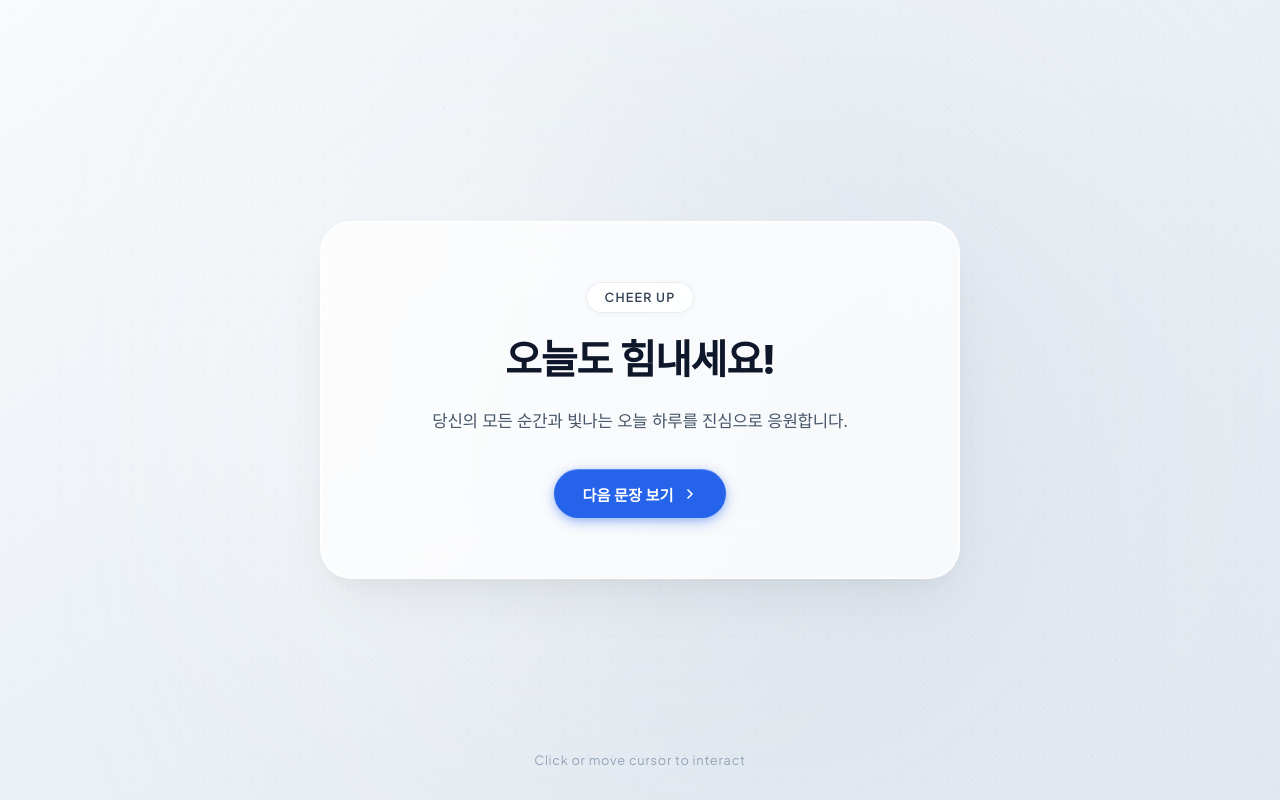
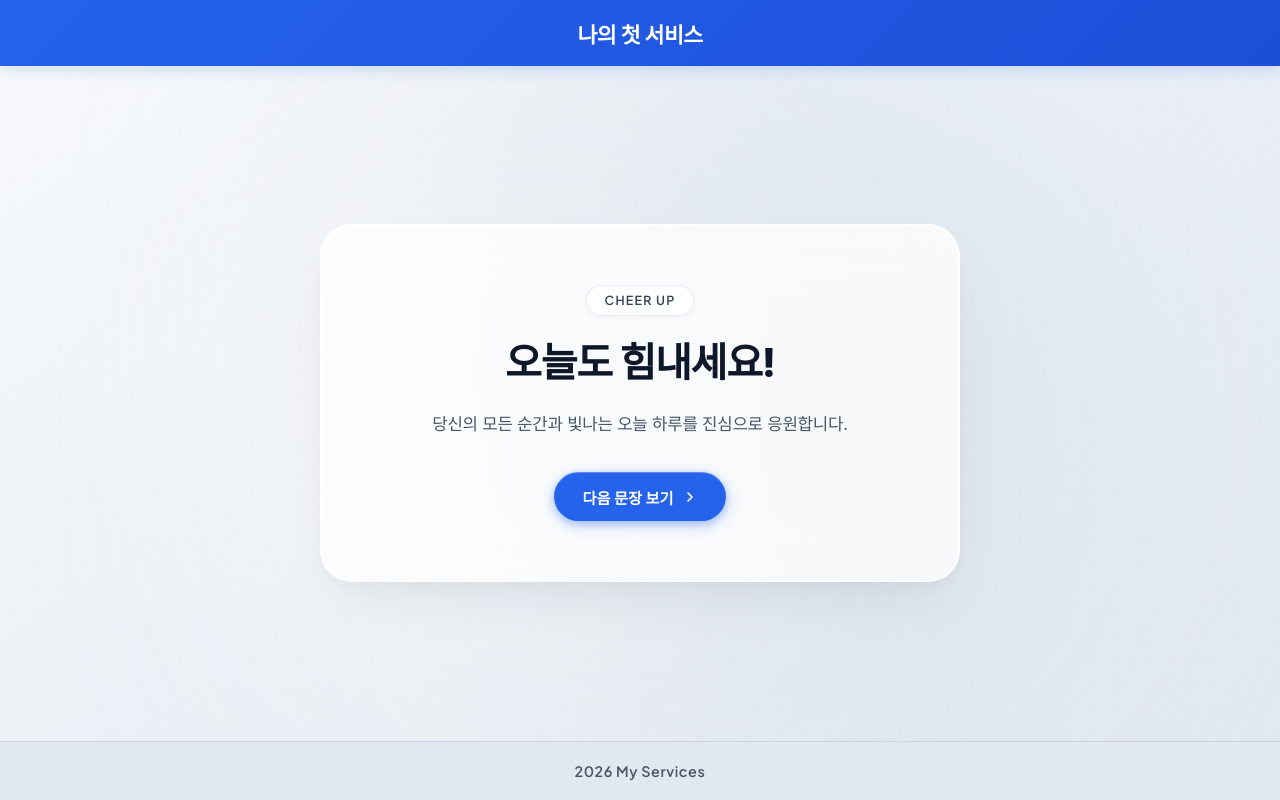
Before and after one commit to donghyungenius/first-idea-web, a plain HTML site: page index.html in a window 1280 px wide. Drawn offline with Linux system fonts and the light colour scheme; a web font is replaced by a local one.

Commit message:
feat: 헤더/본문/푸터 3구역 분할 레이아웃 적용 (파란색 헤더, 중앙 본문, 회색 푸터)

```diff
--- a/index.html
+++ b/index.html
@@ -3,8 +3,8 @@
 <head>
     <meta charset="UTF-8">
     <meta name="viewport" content="width=device-width, initial-scale=1.0">
-    <meta name="description" content="오늘도 힘내세요! - 당신의 하루를 응원합니다.">
-    <title>오늘도 힘내세요!</title>
+    <meta name="description" content="나의 첫 서비스 - 매일의 영감과 응원을 전하는 서비스">
+    <title>나의 첫 서비스</title>
     <!-- Pretendard & Plus Jakarta Sans 폰트 -->
     <link rel="stylesheet" as="style" crossorigin href="https://cdn.jsdelivr.net/gh/orioncactus/pretendard@v1.3.9/dist/web/static/pretendard.min.css" />
     <link rel="preconnect" href="https://fonts.googleapis.com">
@@ -12,15 +12,25 @@
     <link href="https://fonts.googleapis.com/css2?family=Plus+Jakarta+Sans:wght@300;400;600;700&display=swap" rel="stylesheet">
     <link rel="stylesheet" href="style.css">
 </head>
-<body>
+<body class="app-layout">
+    <!-- Header: 파란색 배경 & '나의 첫 서비스' -->
+    <header class="app-header">
+        <div class="header-container">
+            <h1 class="header-title">나의 첫 서비스</h1>
+        </div>
+    </header>
+
+    <!-- Ambient background glows -->
     <div class="ambient-glow glow-1"></div>
     <div class="ambient-glow glow-2"></div>
     <div class="noise-overlay"></div>
 
-    <main class="center-container" id="interactive-card">
+    <!-- Main Content: 중앙 배치 카드 및 버튼 -->
+    <main class="app-main">
+        <div class="center-container" id="interactive-card">
             <div class="card-inner">
                 <span class="badge" id="category-badge">Cheer Up</span>
-            <h1 class="main-heading" id="main-title">오늘도 힘내세요!</h1>
+                <h2 class="main-heading" id="main-title">오늘도 힘내세요!</h2>
                 <p class="sub-text" id="sub-title">당신의 모든 순간과 빛나는 오늘 하루를 진심으로 응원합니다.</p>
                 <button class="next-button" id="next-btn" type="button" aria-label="다음 문장 보기">
                     <span>다음 문장 보기</span>
@@ -29,10 +39,12 @@
                     </svg>
                 </button>
             </div>
+        </div>
     </main>
 
-    <footer class="footer-note">
-        <span>Click or move cursor to interact</span>
+    <!-- Footer: 회색 배경 & '2026 My Services' -->
+    <footer class="app-footer">
+        <p class="footer-text">2026 My Services</p>
     </footer>
 
     <script src="script.js"></script>
--- a/style.css
+++ b/style.css
@@ -11,6 +11,16 @@
     --card-bg: rgba(255, 255, 255, 0.75);
     --card-border: rgba(255, 255, 255, 0.95);
     --card-border-hover: rgba(255, 255, 255, 1);
+
+    /* Header Theme */
+    --header-bg: linear-gradient(135deg, #2563eb 0%, #1d4ed8 100%);
+    --header-text: #ffffff;
+    --header-shadow: 0 4px 14px rgba(37, 99, 235, 0.18);
+
+    /* Footer Theme */
+    --footer-bg: #e2e8f0;
+    --footer-border: #cbd5e1;
+    --footer-text: #475569;
 
     /* Typography */
     --text-primary: #0f172a;
@@ -30,7 +40,6 @@
 html, body {
     width: 100%;
     height: 100%;
-    overflow: hidden;
     background: var(--bg-gradient);
     color: var(--text-primary);
     font-family: "Pretendard", -apple-system, BlinkMacSystemFont, "Segoe UI", Roboto, "Helvetica Neue", Arial, sans-serif;
@@ -38,12 +47,56 @@ html, body {
     -moz-osx-font-smoothing: grayscale;
 }
 
-body {
+/* 3-Section Flex Layout */
+.app-layout {
+    min-height: 100vh;
+    display: flex;
+    flex-direction: column;
+    position: relative;
+    overflow-x: hidden;
+}
+
+/* ==========================================================================
+   1. Header Section (파란색 배경 & '나의 첫 서비스')
+   ========================================================================== */
+.app-header {
+    width: 100%;
+    background: var(--header-bg);
+    box-shadow: var(--header-shadow);
+    position: relative;
+    z-index: 30;
+    padding: 1.1rem 2rem;
+}
+
+.header-container {
+    max-width: 1200px;
+    margin: 0 auto;
+    display: flex;
+    align-items: center;
+    justify-content: center;
+}
+
+.header-title {
+    font-size: 1.35rem;
+    font-weight: 700;
+    letter-spacing: -0.025em;
+    color: var(--header-text);
+    margin: 0;
+    text-align: center;
+}
+
+/* ==========================================================================
+   2. Main Content Section (화면 중앙 본문)
+   ========================================================================== */
+.app-main {
+    flex: 1;
     display: flex;
     justify-content: center;
     align-items: center;
     position: relative;
+    padding: 2.5rem 1.5rem;
     perspective: 1200px;
+    z-index: 10;
 }
 
 /* Ambient Background Lights */
@@ -59,7 +112,7 @@ body {
     width: 540px;
     height: 540px;
     background: var(--glow-color-1);
-    top: 20%;
+    top: 25%;
     left: 25%;
     transform: translate(-50%, -50%);
     animation: floatGlow 16s ease-in-out infinite alternate;
@@ -69,7 +122,7 @@ body {
     width: 600px;
     height: 600px;
     background: var(--glow-color-2);
-    bottom: 20%;
+    bottom: 25%;
     right: 25%;
     transform: translate(50%, 50%);
     animation: floatGlow 20s ease-in-out infinite alternate-reverse;
@@ -292,18 +345,26 @@ body {
     transform: translateY(0) !important;
 }
 
-/* Footer note */
-.footer-note {
-    position: absolute;
-    bottom: 2rem;
-    z-index: 10;
-    font-size: 0.8rem;
+/* ==========================================================================
+   3. Footer Section (회색 배경 & '2026 My Services')
+   ========================================================================== */
+.app-footer {
+    width: 100%;
+    background-color: var(--footer-bg);
+    border-top: 1px solid var(--footer-border);
+    padding: 1.25rem 2rem;
+    position: relative;
+    z-index: 30;
+    text-align: center;
+}
+
+.footer-text {
+    font-size: 0.9rem;
+    font-weight: 600;
     font-family: 'Plus Jakarta Sans', sans-serif;
-    color: var(--text-muted);
-    letter-spacing: 0.06em;
-    pointer-events: none;
-    animation: fadeIn 1.5s ease 0.5s forwards;
-    opacity: 0;
+    color: var(--footer-text);
+    margin: 0;
+    letter-spacing: 0.04em;
 }
 
 /* Animations */
@@ -318,14 +379,16 @@ body {
     }
 }
 
-@keyframes fadeIn {
-    to {
-        opacity: 1;
-    }
-}
-
 /* Responsive adjustments */
 @media (max-width: 640px) {
+    .app-header {
+        padding: 0.9rem 1.25rem;
+    }
+
+    .header-title {
+        font-size: 1.15rem;
+    }
+
     .center-container {
         padding: 2.75rem 1.5rem;
         width: 90vw;
@@ -344,7 +407,7 @@ body {
         gap: 1.1rem;
     }
 
-    .footer-note {
-        bottom: 1.25rem;
+    .app-footer {
+        padding: 1rem 1.25rem;
     }
 }
```
Lines whose indentation alone changed are shown as unchanged.
